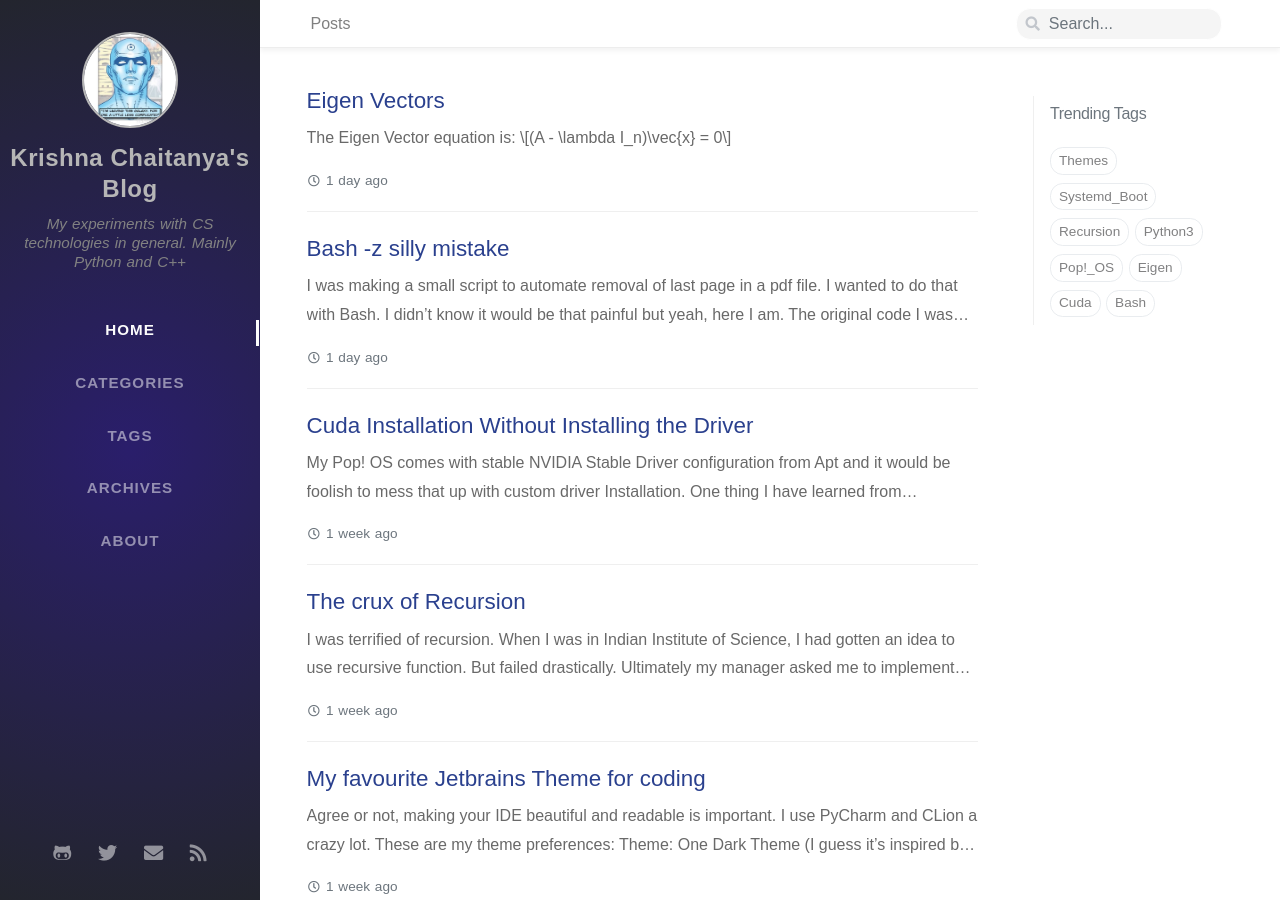
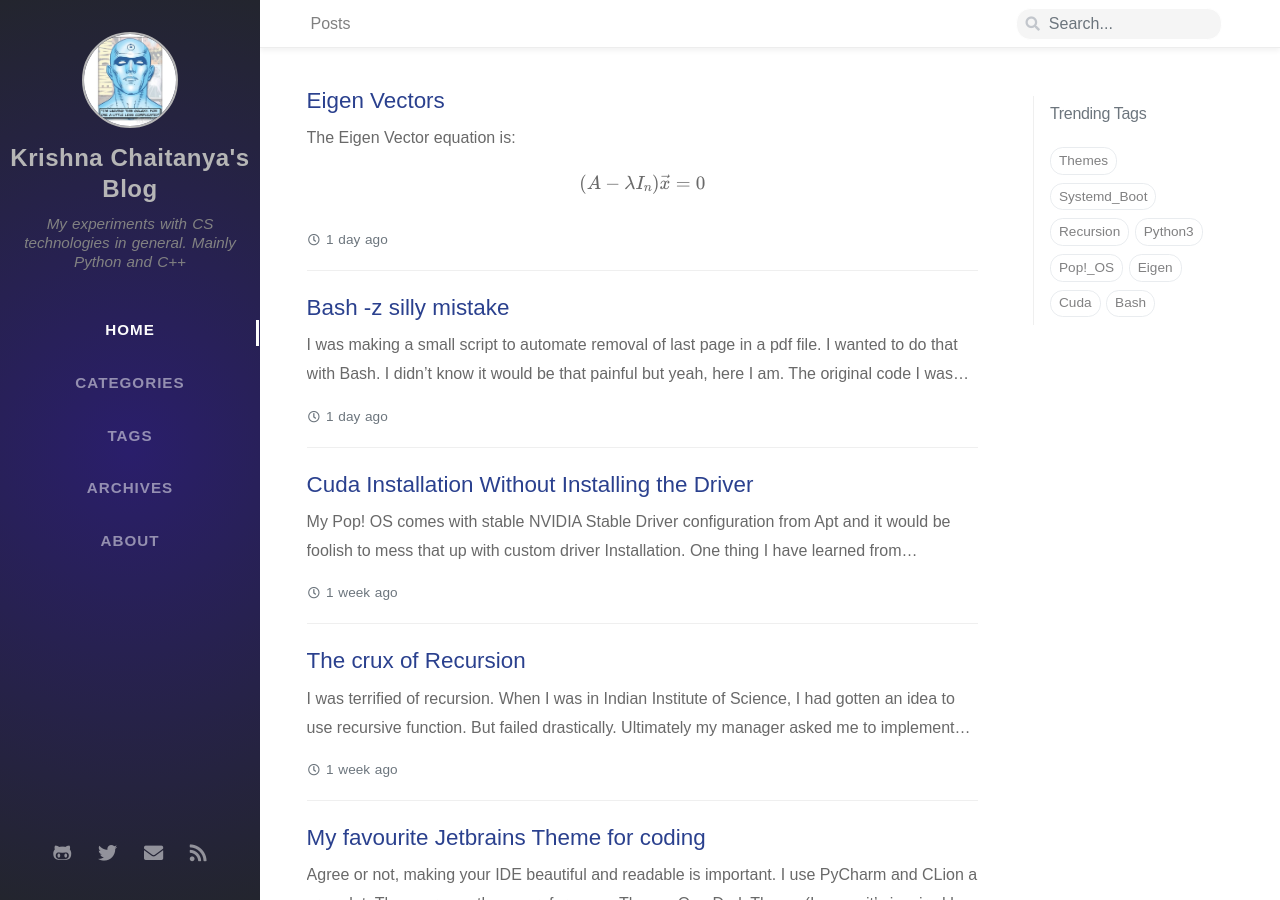
Before and after one commit to krishnachaitanya9/krishnachaitanya9.github.io, a Jekyll site: the page built from index.html, in a window 1280 px wide and 900 px high. Built offline with Jekyll 4.4.1, drawn with Linux system fonts in a browser that asks for light colours; nearby versions of some CDN libraries; some web fonts are replaced; formulas are drawn with MathJax 3; the list of posts is cut into pages by our own code; some of the changed lines change nothing that is shown.

Commit message:
Check for MathJax in webpages

```diff
--- a/_layouts/default.html
+++ b/_layouts/default.html
@@ -51,6 +51,11 @@ layout: compress
    fjs.parentNode.insertBefore(js, fjs);
    }(document, "script", "facebook-jssdk"));</script>
 
+   <! –– MathJax For all webpages: https://github.com/mmistakes/minimal-mistakes/issues/735 ––>
+   <script type="text/javascript" async
+      src="https://cdn.mathjax.org/mathjax/latest/MathJax.js?config=TeX-MML-AM_CHTML">
+   </script>
+
   </body>
 
 </html>
```
